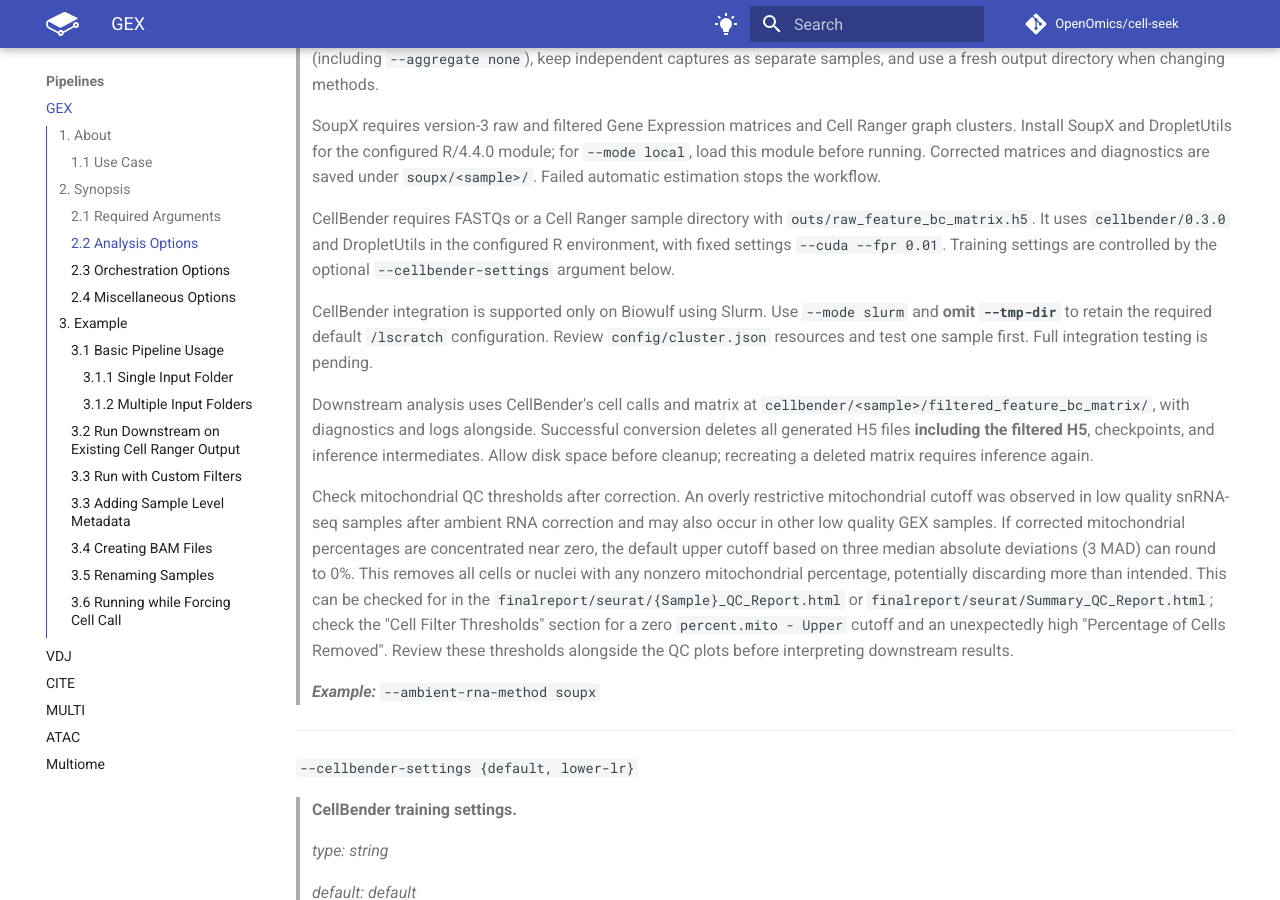
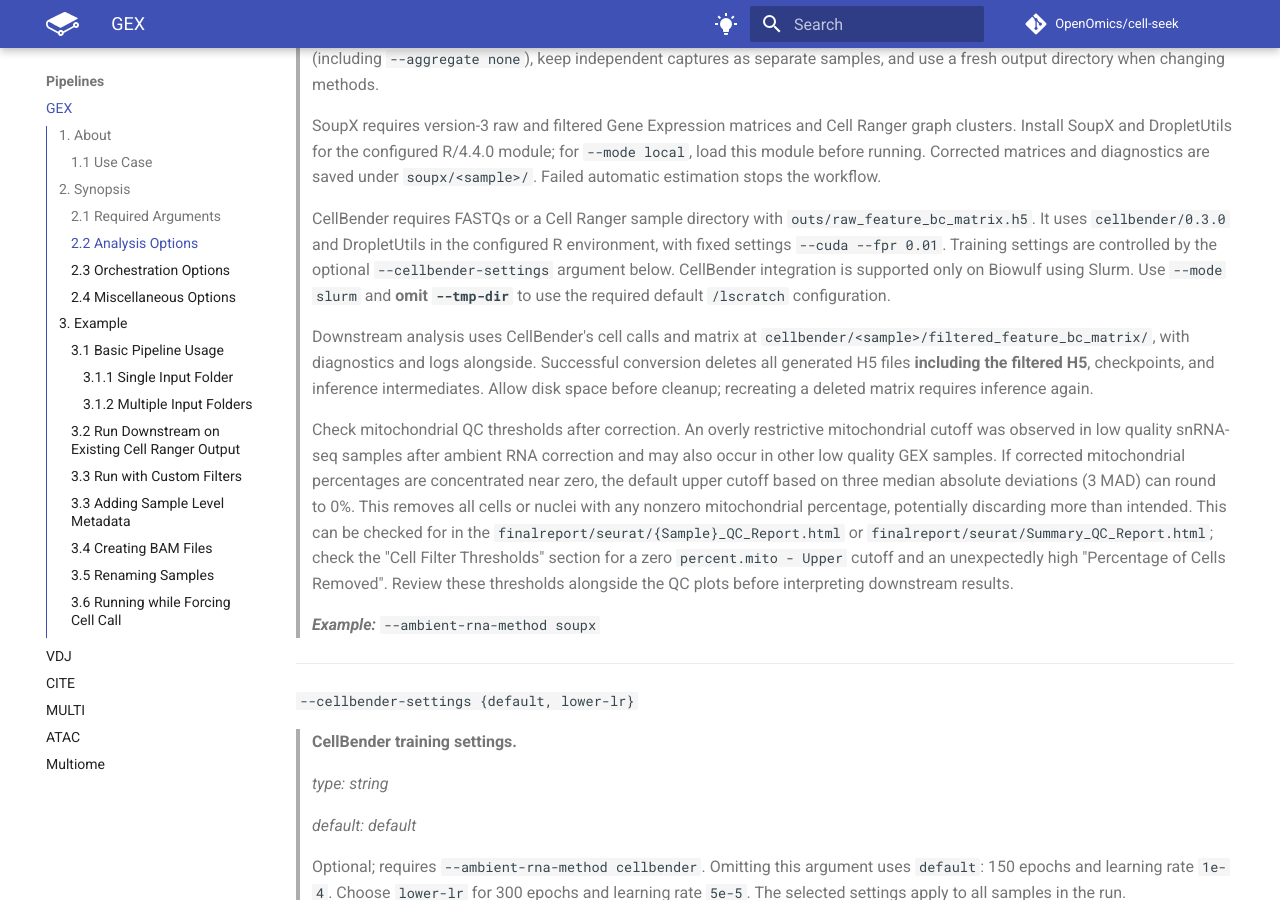
Before and after one commit to OpenOmics/cell-seek, an MkDocs documentation site: the page built from docs/usage/gex.md, in a window 1280 px wide and 900 px high, scrolled down 3373 px. Built offline with MkDocs 1.6.1 and Material for MkDocs 9.7.7, drawn with Linux system fonts in a browser that asks for light colours; comment, search, counter and statistics services are not loaded; the version menu is left out.

Commit message:
minor doc update.

```diff
--- a/docs/usage/gex.md
+++ b/docs/usage/gex.md
@@ -118,9 +118,7 @@ Each of the following arguments are optional, and do not need to be provided.
 >
 > SoupX requires version-3 raw and filtered Gene Expression matrices and Cell Ranger graph clusters. Install SoupX and DropletUtils for the configured R/4.4.0 module; for `--mode local`, load this module before running. Corrected matrices and diagnostics are saved under `soupx/<sample>/`. Failed automatic estimation stops the workflow.
 >
-> CellBender requires FASTQs or a Cell Ranger sample directory with `outs/raw_feature_bc_matrix.h5`. It uses `cellbender/0.3.0` and DropletUtils in the configured R environment, with fixed settings `--cuda --fpr 0.01`. Training settings are controlled by the optional `--cellbender-settings` argument below.
->
-> CellBender integration is supported only on Biowulf using Slurm. Use `--mode slurm` and **omit `--tmp-dir`** to retain the required default `/lscratch` configuration. Review `config/cluster.json` resources and test one sample first. Full integration testing is pending.
+> CellBender requires FASTQs or a Cell Ranger sample directory with `outs/raw_feature_bc_matrix.h5`. It uses `cellbender/0.3.0` and DropletUtils in the configured R environment, with fixed settings `--cuda --fpr 0.01`. Training settings are controlled by the optional `--cellbender-settings` argument below. CellBender integration is supported only on Biowulf using Slurm. Use `--mode slurm` and **omit `--tmp-dir`** to use the required default `/lscratch` configuration.
 >
 > Downstream analysis uses CellBender's cell calls and matrix at `cellbender/<sample>/filtered_feature_bc_matrix/`, with diagnostics and logs alongside. Successful conversion deletes all generated H5 files **including the filtered H5**, checkpoints, and inference intermediates. Allow disk space before cleanup; recreating a deleted matrix requires inference again.
 >
```
